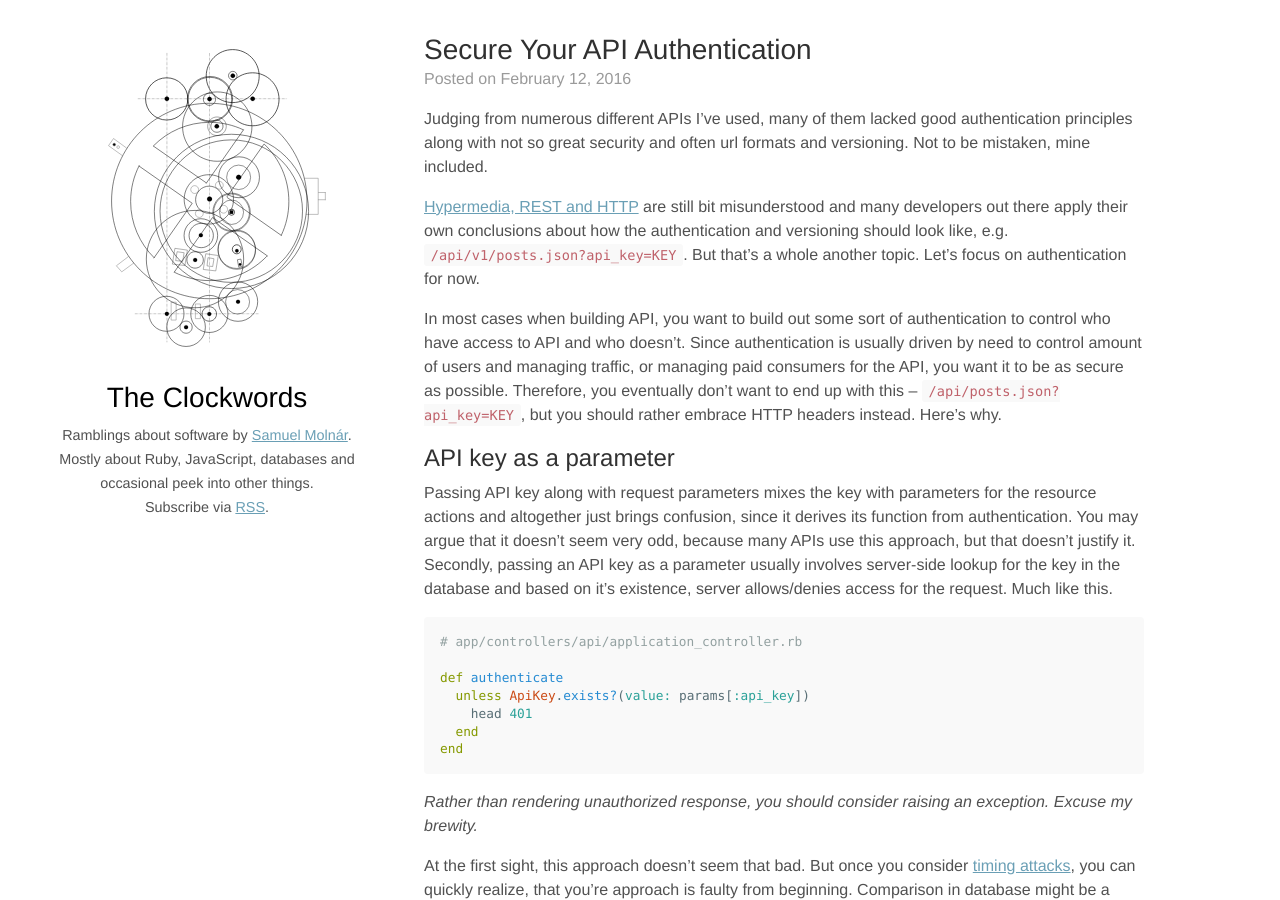
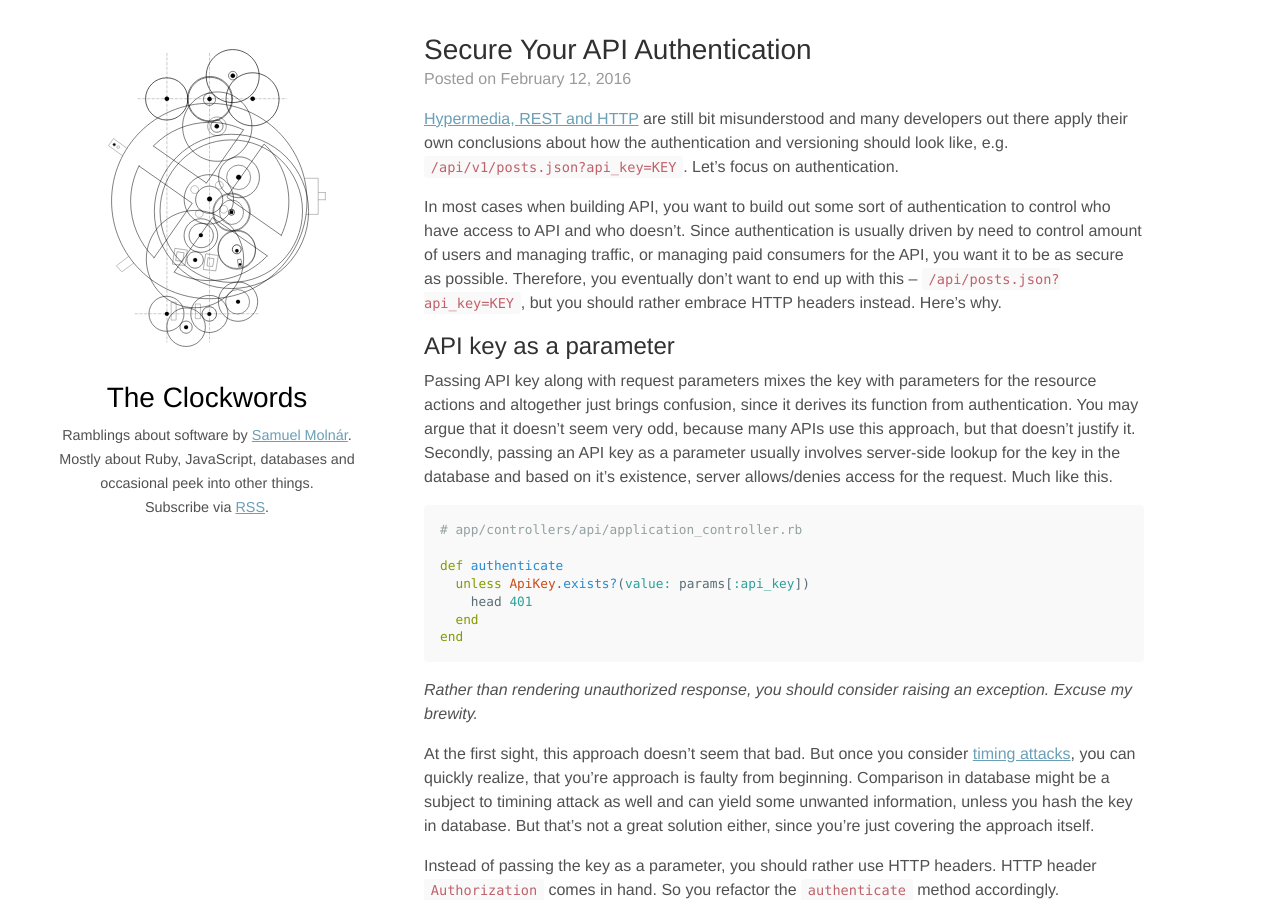
Before and after one commit to smolnar/blog, a Jekyll site: the page built from _posts/2016-02-12-secure-your-api-authentication.md, in a window 1280 px wide and 900 px high. Built offline with Jekyll 4.4.1, drawn with Linux system fonts in a browser that asks for light colours; comment, search, counter and statistics services are not loaded.

Commit message:
Fix content

```diff
--- a/_posts/2016-02-12-secure-your-api-authentication.md
+++ b/_posts/2016-02-12-secure-your-api-authentication.md
@@ -3,9 +3,7 @@ layout: post
 title: Secure Your API Authentication
 ---
 
-Judging from numerous different APIs I've used, many of them lacked good authentication principles along with not so great security and often url formats and versioning. Not to be mistaken, mine included.
-
-[Hypermedia, REST and HTTP](http://blog.steveklabnik.com/posts/2011-07-03-nobody-understands-rest-or-http) are still bit misunderstood and many developers out there apply their own conclusions about how the authentication and versioning should look like, e.g. `/api/v1/posts.json?api_key=KEY`. But that's a whole another topic. Let's focus on authentication for now.
+[Hypermedia, REST and HTTP](http://blog.steveklabnik.com/posts/2011-07-03-nobody-understands-rest-or-http) are still bit misunderstood and many developers out there apply their own conclusions about how the authentication and versioning should look like, e.g. `/api/v1/posts.json?api_key=KEY`. Let's focus on authentication.
 
 In most cases when building API, you want to build out some sort of authentication to control who have access to API and who doesn't. Since authentication is usually driven by need to control amount of users and managing traffic, or managing paid consumers for the API, you want it to be as secure as possible. Therefore, you eventually don't want to end up with this &ndash; `/api/posts.json?api_key=KEY`, but you should rather embrace HTTP headers instead. Here's why.
 
```
